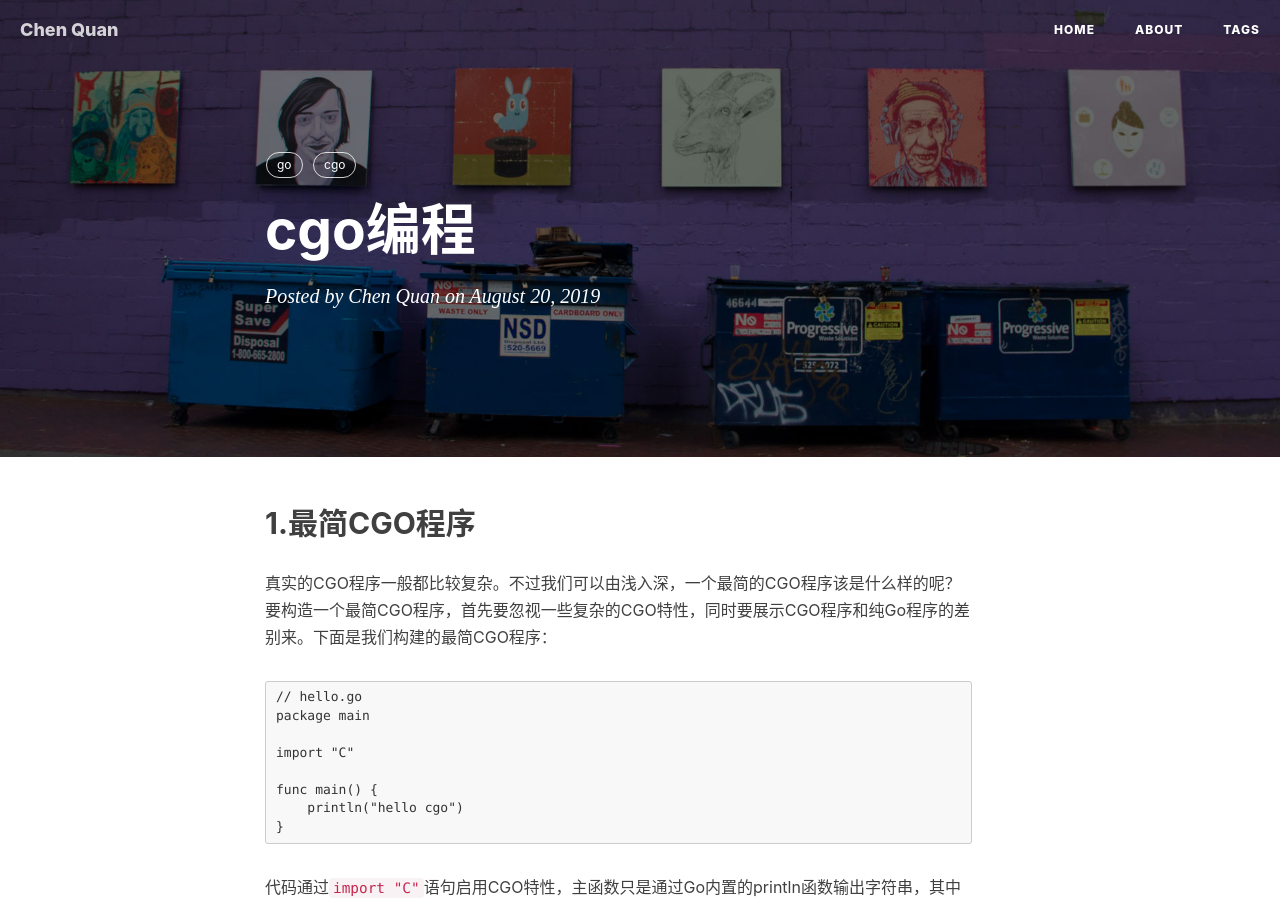
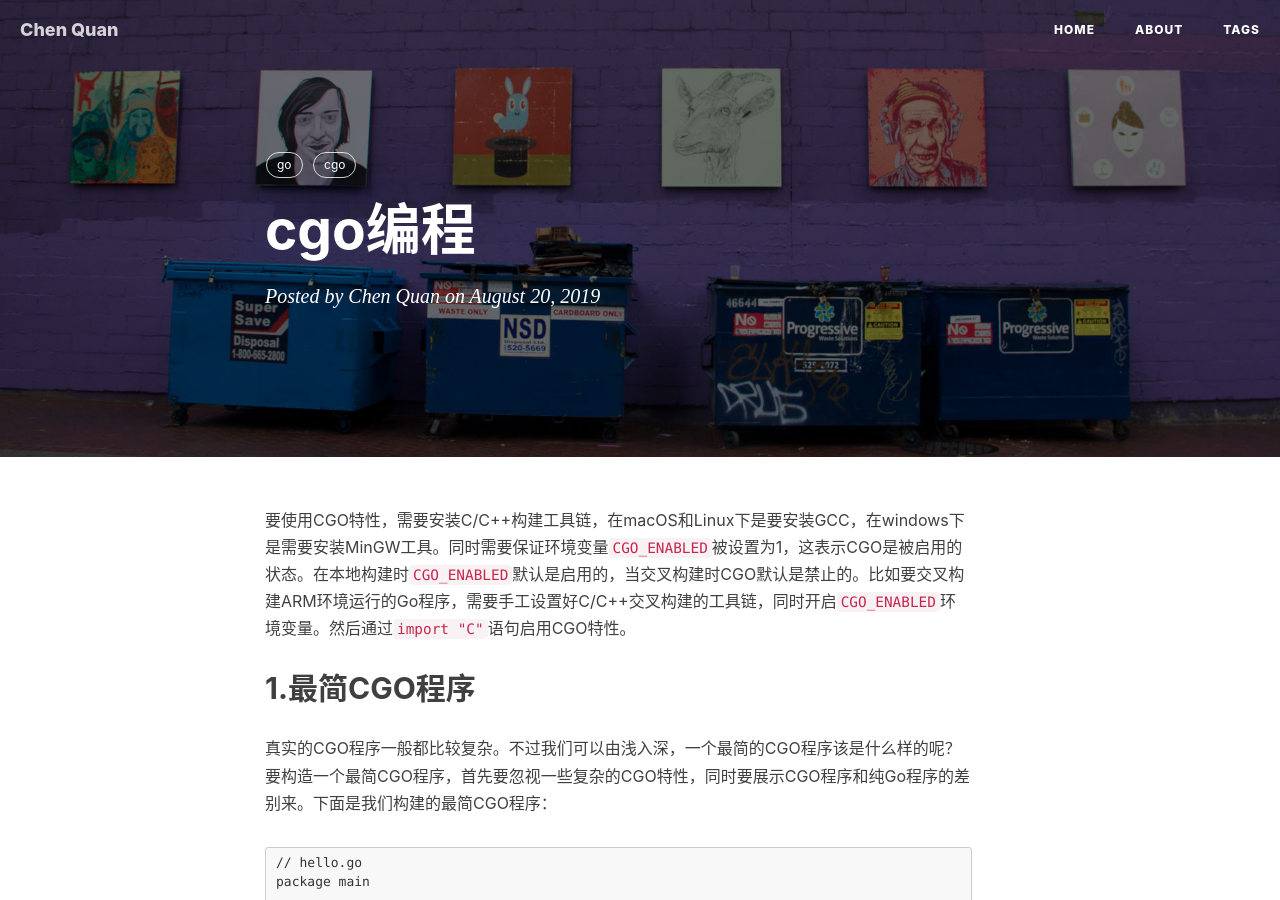
Before and after one commit to chenquan/chenquan.github.io, a Jekyll site: the page built from _posts/2019-08-20-cgo编程入门.md, in a window 1280 px wide and 900 px high. Built offline with Jekyll 4.4.1, drawn with Linux system fonts in a browser that asks for light colours; nearby versions of some CDN libraries; comment, search, counter and statistics services are not loaded.

Commit message:
Modity cgo编程入门

```diff
--- a/_posts/2019-08-20-cgo编程入门.md
+++ b/_posts/2019-08-20-cgo编程入门.md
@@ -9,6 +9,8 @@ description: cgo编程
 ---
 
 
+
+要使用CGO特性，需要安装C/C++构建工具链，在macOS和Linux下是要安装GCC，在windows下是需要安装MinGW工具。同时需要保证环境变量`CGO_ENABLED`被设置为1，这表示CGO是被启用的状态。在本地构建时`CGO_ENABLED`默认是启用的，当交叉构建时CGO默认是禁止的。比如要交叉构建ARM环境运行的Go程序，需要手工设置好C/C++交叉构建的工具链，同时开启`CGO_ENABLED`环境变量。然后通过`import "C"`语句启用CGO特性。
 
 ## 1.最简CGO程序
 
```
